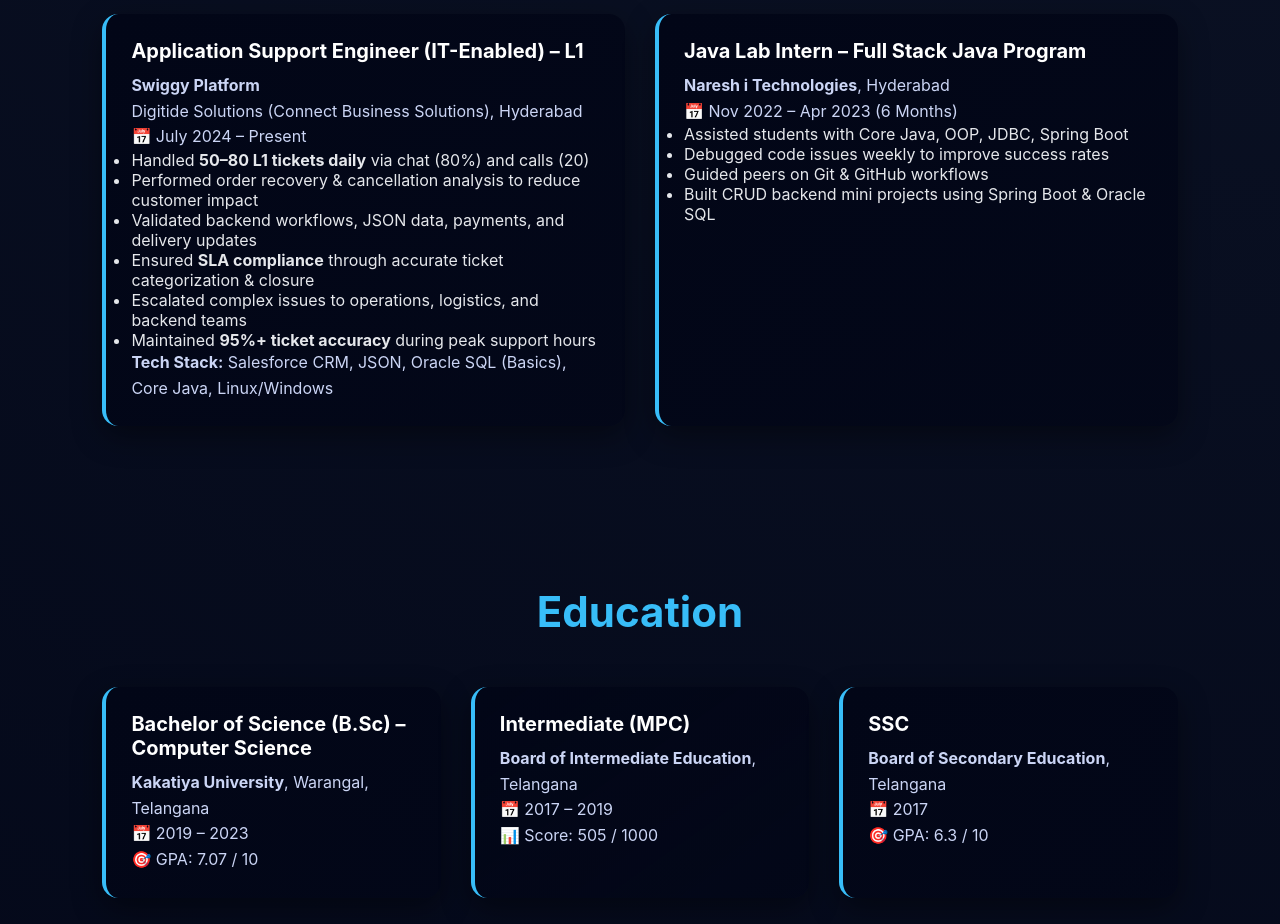
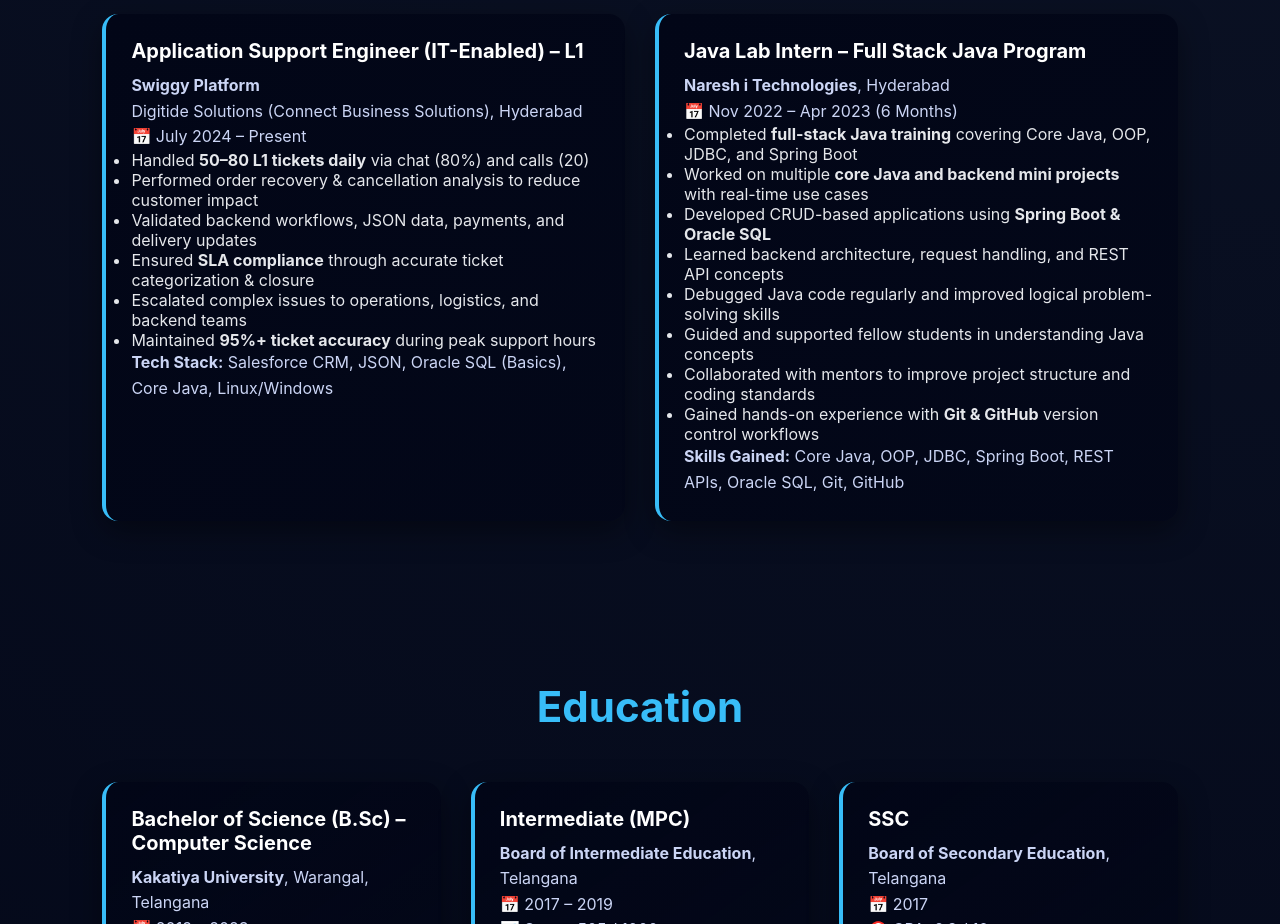
Before and after one commit to DileepNiki121/DileepNiki-PortFolio-Page, a React (Vite) app: page / in a window 1280 px wide. Shown: the part 1400-2324 px from the top of the page. Built offline with nearby package versions, Linux system fonts and the light colour scheme.

Commit message:
Enhance Experience component with detailed internship description and skills gained

```diff
--- a/src/components/Experience.jsx
+++ b/src/components/Experience.jsx
@@ -33,11 +33,19 @@
   <p>📅 Nov 2022 – Apr 2023 (6 Months)</p>
 
   <ul>
-            <li>Assisted students with Core Java, OOP, JDBC, Spring Boot</li>
-            <li>Debugged code issues weekly to improve success rates</li>
-            <li>Guided peers on Git & GitHub workflows</li>
-            <li>Built CRUD backend mini projects using Spring Boot & Oracle SQL</li>
+    <li>Completed <strong>full-stack Java training</strong> covering Core Java, OOP, JDBC, and Spring Boot</li>
+    <li>Worked on multiple <strong>core Java and backend mini projects</strong> with real-time use cases</li>
+    <li>Developed CRUD-based applications using <strong>Spring Boot & Oracle SQL</strong></li>
+    <li>Learned backend architecture, request handling, and REST API concepts</li>
+    <li>Debugged Java code regularly and improved logical problem-solving skills</li>
+    <li>Guided and supported fellow students in understanding Java concepts</li>
+    <li>Collaborated with mentors to improve project structure and coding standards</li>
+    <li>Gained hands-on experience with <strong>Git & GitHub</strong> version control workflows</li>
   </ul>
+
+  <p>
+    <strong>Skills Gained:</strong> Core Java, OOP, JDBC, Spring Boot, REST APIs, Oracle SQL, Git, GitHub
+  </p>
 </div>
 
       </div>
```
Lines whose indentation alone changed are shown as unchanged.
